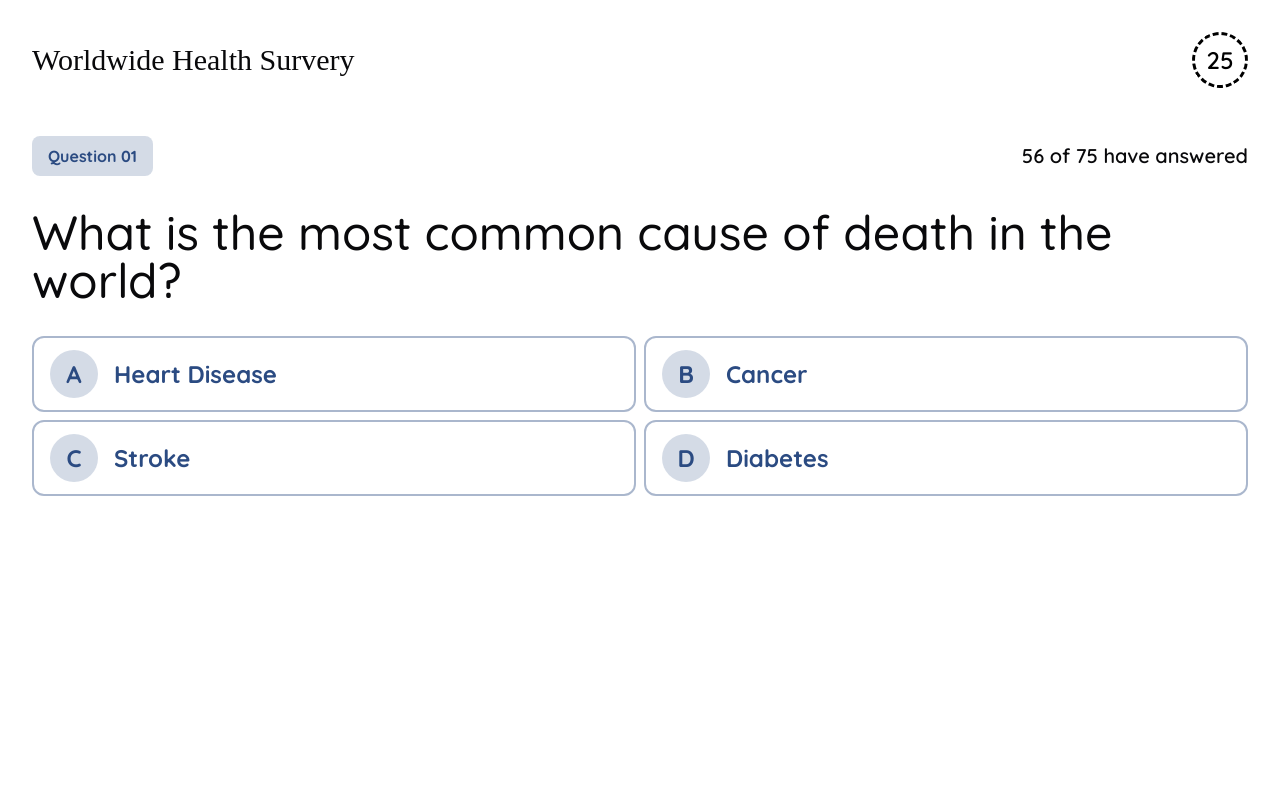
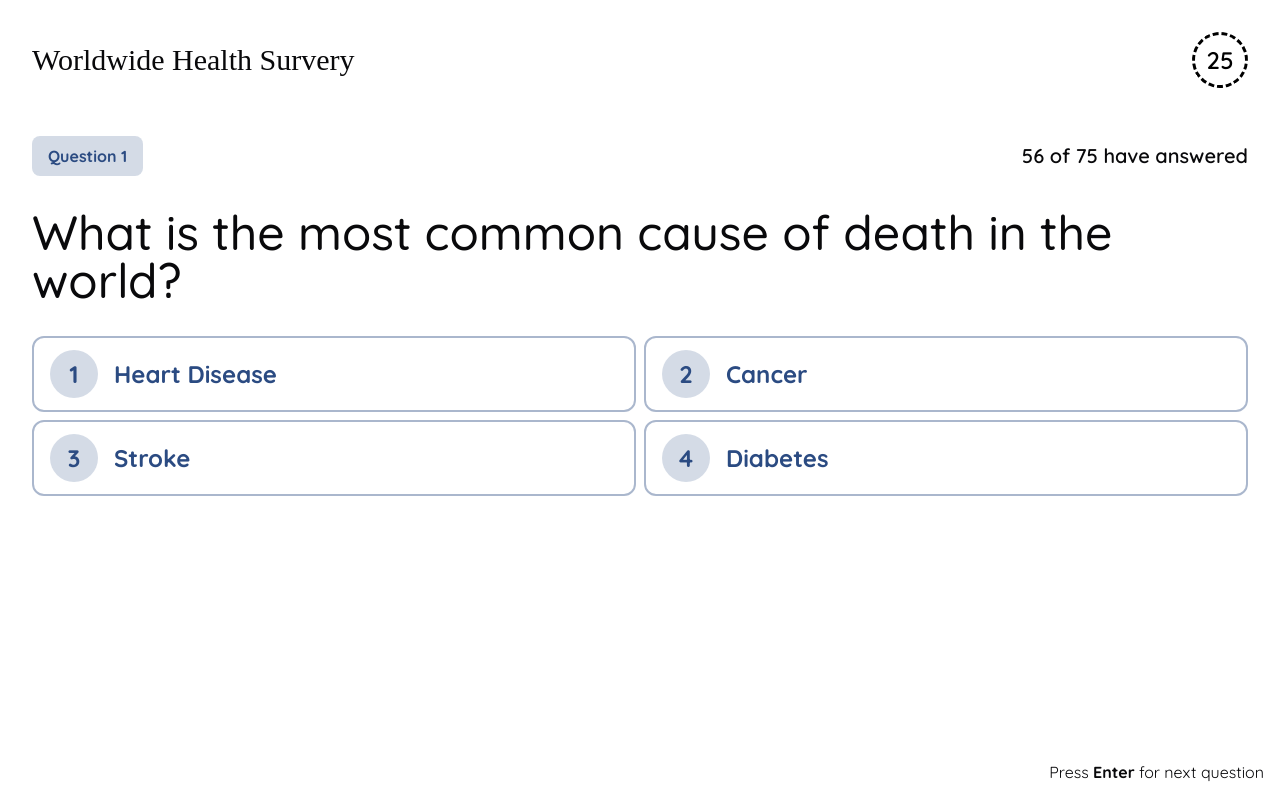
Before and after one commit to quixhq/creator, a React (Vite) app: page /quiz in a window 1280 px wide. Built offline with nearby package versions, Linux system fonts and the light colour scheme; a web font is replaced by a local one; what driver.js would draw is missing.

Commit message:
animate questions and simulate quiz

```diff
--- a/src/components/leaderboard/style.css
+++ b/src/components/leaderboard/style.css
@@ -4,9 +4,20 @@
 .blinker {
   animation: blinker 1s linear infinite;
 }
-
+.animate-question {
+  animation: animate-question 0.5s ease-in-out;
+}
 @keyframes blinker {
   50% {
     opacity: 0;
   }
 }
+@keyframes animate-question {
+  /* animate from left */
+  0% {
+    transform: translateX(-100%);
+  }
+  100% {
+    transform: translateX(0);
+  }
+}
--- a/src/components/quiz/Header.tsx
+++ b/src/components/quiz/Header.tsx
@@ -8,6 +8,8 @@ const Header = ({ time }: { time: number }) => {
     setSpin(time * 12);
     if (time < 10) {
       setTimerColor("red");
+    } else {
+      setTimerColor("black");
     }
   }, [time]);
 
--- a/src/pages/Quiz.tsx
+++ b/src/pages/Quiz.tsx
@@ -1,9 +1,37 @@
 import Header from "@/components/quiz/Header";
 import Option from "@/components/quiz/Option";
 import { useEffect, useState } from "react";
+import Leaderboard from "./Leaderboard";
+
+const questionsList = [
+  {
+    question: "What is the most common cause of death in the world?",
+    options: ["Heart Disease", "Cancer", "Stroke", "Diabetes"],
+    correctOption: 0,
+  },
+  {
+    question: "How many bones are in the human body?",
+    options: ["206", "203", "200", "209"],
+    correctOption: 2,
+  },
+  {
+    question: "What is the largest organ in the human body?",
+    options: ["Skin", "Heart", "Liver", "Kidney"],
+    correctOption: 1,
+  },
+  {
+    question: "What is the powerhouse of the cell?",
+    options: ["Mitochondria", "Nucleus", "Ribosome", "Endoplasmic Reticulum"],
+    correctOption: 0,
+  },
+];
 
 const Quiz = () => {
   const [time, setTime] = useState<number>(30);
+  const [questions, setQuestions] = useState<any[]>(questionsList);
+  const [currentQuestionNumber, setCurrentQuestionNumber] = useState<number>(0);
+  const [showLeaderboard, setShowLeaderboard] = useState<boolean>(false);
+  // sample questions array
 
   // simulate timer
   const timer = setTimeout(() => {
@@ -13,35 +41,73 @@ const Quiz = () => {
   useEffect(() => {
     if (time === 0) {
       clearTimeout(timer);
+      // move to the next question
+      if (currentQuestionNumber !== questions.length - 1) {
+        setCurrentQuestionNumber(currentQuestionNumber + 1);
+      }
+      setTime(30);
     }
     return () => {
       clearTimeout(timer);
     };
-  }, [time]);
+  }, [time, currentQuestionNumber]);
 
-  return (
-    <section className="container py-8">
+  // handle key press
+  const handleKeyPress = (e: any) => {
+    if (e.key === "Enter") {
+      if (currentQuestionNumber !== questions.length - 1) {
+        setCurrentQuestionNumber(currentQuestionNumber + 1);
+      }
+    }
+  };
+
+  useEffect(() => {
+    window.addEventListener("keydown", handleKeyPress);
+    setTime(30);
+    return () => {
+      window.removeEventListener("keydown", handleKeyPress);
+    };
+  }, [currentQuestionNumber]);
+
+  return showLeaderboard ? (
+    <Leaderboard />
+  ) : (
+    <section className="container py-8 h-screen relative">
       <Header time={time} />
 
       <div className="flex flex-col sm:flex-row items-start gap-2 sm:items-center justify-between mt-12 text-xl font-semibold">
         <h2 className="bg-blue/20 text-blue font-bold px-4 py-2 rounded-lg text-base">
-          Question 01
+          Question {currentQuestionNumber + 1}
         </h2>
         <p>56 of 75 have answered</p>
       </div>
       {/* Questions */}
 
       {/* Sample question on Health Survey  */}
+      <div key={currentQuestionNumber} className="animate-question">
+        <h1 className="text-2xl lg:text-5xl mt-8 font-medium">
+          {questions[currentQuestionNumber].question}
+        </h1>
 
-      <h1 className="text-2xl lg:text-5xl mt-8 font-medium">
-        What is the most common cause of death in the world?
-      </h1>
+        <div className="grid grid-cols-1 md:grid-cols-2 gap-2 mt-8 text-lg lg:text-2xl">
+          {questions[currentQuestionNumber].options.map(
+            (option: string, index: number) => (
+              <Option
+                key={index}
+                option={option}
+                number={(index + 1).toString()}
+              />
+            )
+          )}
+        </div>
+      </div>
 
-      <div className="grid grid-cols-1 md:grid-cols-2 gap-2 mt-8 text-lg lg:text-2xl">
-        <Option number={"A"} option={"Heart Disease"} />
-        <Option number={"B"} option={"Cancer"} />
-        <Option number={"C"} option={"Stroke"} />
-        <Option number={"D"} option={"Diabetes"} />
+      {/* press enter for next question */}
+
+      <div className="absolute bottom-4 right-4">
+        <p>
+          Press <span className="font-bold">Enter</span> for next question
+        </p>
       </div>
     </section>
   );
```
